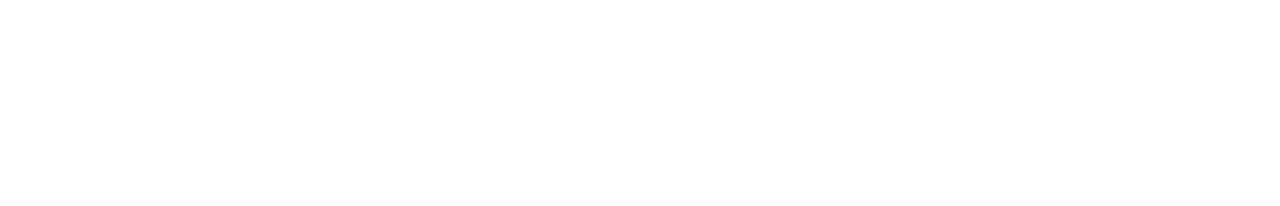
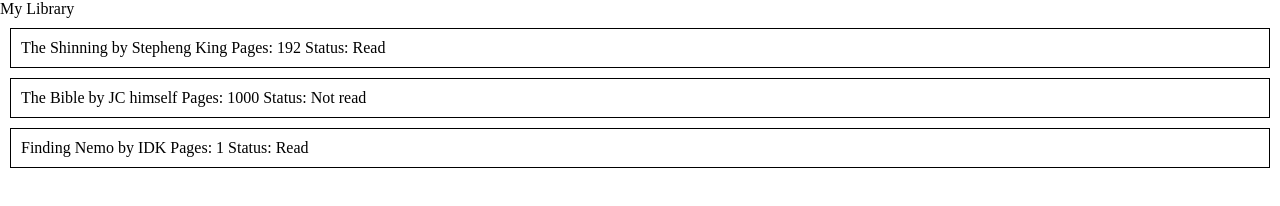
Before and after one commit to GMonteiro90/Library, a plain HTML site: page index.html in a window 1280 px wide. Drawn offline with Linux system fonts and the light colour scheme.

Commit message:
updated script.js to create book, add book and render book

```diff
--- a/index.html
+++ b/index.html
@@ -1,12 +1,13 @@
 <!DOCTYPE html>
 <html lang="en">
-<head>
-    <meta charset="UTF-8">
-    <meta name="viewport" content="width=device-width, initial-scale=1.0">
+  <head>
+    <meta charset="UTF-8" />
+    <link rel="stylesheet" href="style.css">
+    <meta name="viewport" content="width=device-width, initial-scale=1.0" />
     <script src="script.js" defer></script>
     <title>Library</title>
-</head>
-<body>
-    <div id="library"></div>
-</body>
+  </head>
+  <body>
+    <div id="display">My Library</div>
+  </body>
 </html>
--- a/script.js
+++ b/script.js
@@ -1,20 +1,35 @@
 const myLibrary = [];
 
-// book constructor
-
-function Book(title, author, pages, read) {
+function Book(title, author, page, read){
+    if (!new.target){
+        throw Error("Must use the new operator to call the function");
+    }
     this.id = crypto.randomUUID();
     this.title = title;
     this.author = author;
-    this.pages = pages;
+    this.page = page;
     this.read = read;
-};
+}
 
 function addBookToLibrary(title, author, pages, read){
-    const newBook = new Book(title, author, pages, read);
-    myLibrary.push(newBook);
+    const book = new Book(title, author, pages, read);
+    myLibrary.push(book);
+}
+
+addBookToLibrary('The Shinning', "Stepheng King", 192, true);
+addBookToLibrary('The Bible', "JC himself", 1000, false);
+addBookToLibrary('Finding Nemo', "IDK", 1, true);
+
+function renderLibrary(){
+    const main = document.querySelector("body");
+    for (const book of myLibrary){
+        const container = document.createElement("div");
+        container.classList.add("book");
+        container.textContent = `  ${book.title} by ${book.author}
+                Pages: ${book.page}
+                Status: ${book.read ? "Read" : "Not read"}
+            `;
+        main.appendChild(container);
+}
 };
-
-addBookToLibrary("The Hobbit", "J.R.R. Tolkien", 295, true);
-addBookToLibrary("1984", "George Orwell", 328, false);
-addBookToLibrary("Clean Code", "Robert C. Martin", 464, true);
+renderLibrary();
--- a/style.css
+++ b/style.css
@@ -0,0 +1,11 @@
+*{
+    margin: 0;
+    padding: 0;
+    box-sizing: border-box;
+}
+
+.book{
+    border: solid 1px black;
+    padding: 10px;
+    margin: 10px;
+}
```
